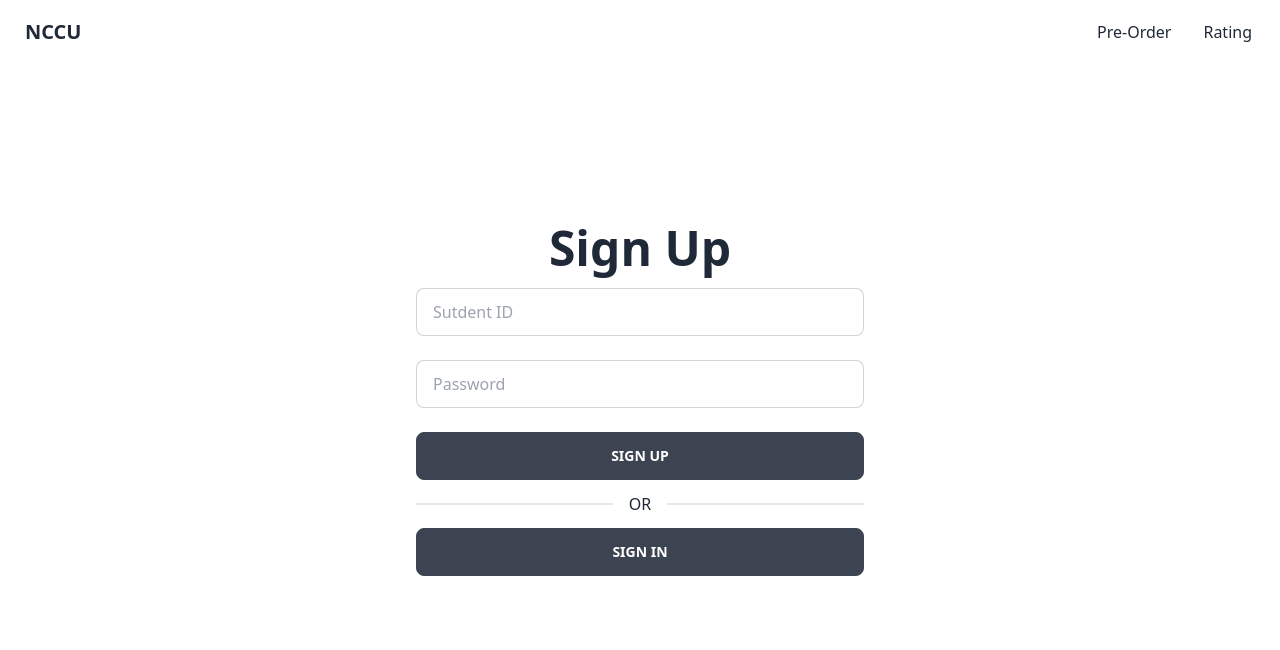
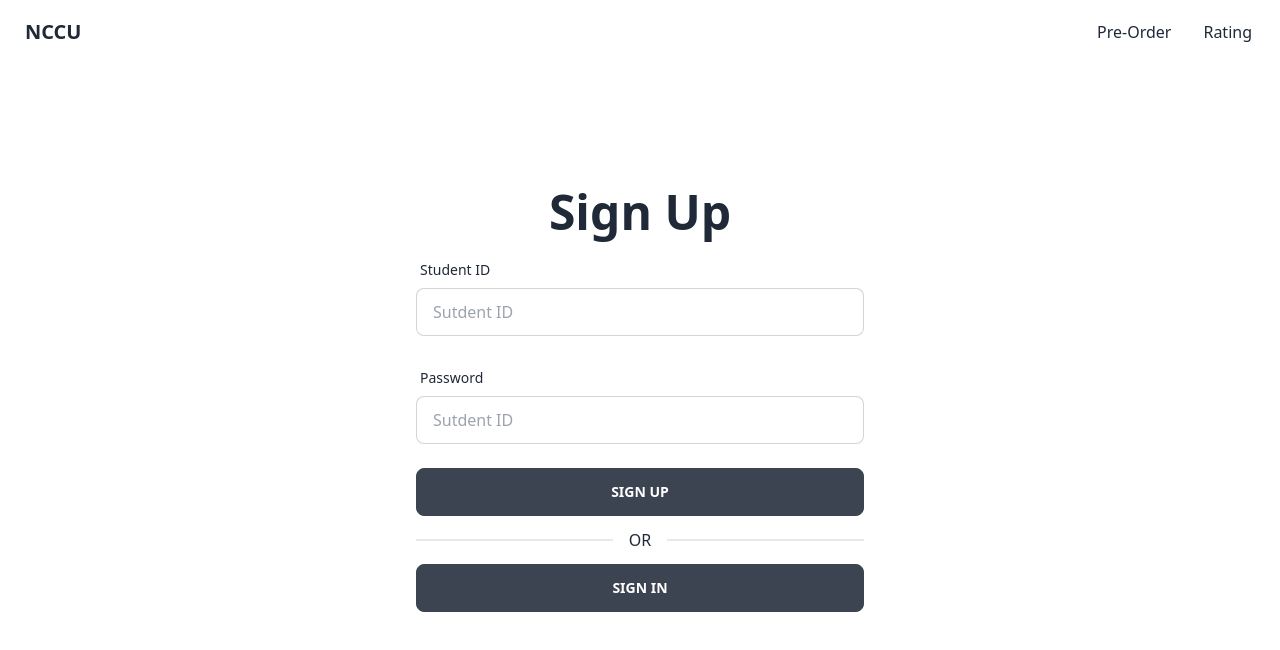
Before and after one commit to JustinLien0805/nccu-restaurant, a Next.js app: page /signUp in a window 1280 px wide. Shown: the top 650 px of the page. Built offline with nearby package versions, Linux system fonts and the light colour scheme.

Commit message:
style form and error message

```diff
--- a/pages/index.jsx
+++ b/pages/index.jsx
@@ -55,28 +55,44 @@ export default function Home() {
           onSubmit={handleSubmit(onSubmit)}
           className="flex flex-col justify-center items-center space-y-6 w-2/3"
         >
+          <div className="form-control w-full max-w-md">
+            <label className="label">
+              <span className="label-text">Student ID</span>
+            </label>
             <input
               type="text"
               placeholder="Sutdent ID"
-            className="input input-bordered w-full max-w-md"
+              className="input input-bordered w-full"
               {...register("studentId", { required: true })}
             />
             {errors.studentId && (
-            <p className="text-red-500 w-full text-right">
+              <label className="label">
+                <span className="label-text-alt text-red-500 w-full text-right">
                   this field is required
-            </p>
+                </span>
+              </label>
             )}
+          </div>
+
+          <div className="form-control w-full max-w-md">
+            <label className="label">
+              <span className="label-text">Password</span>
+            </label>
             <input
               type="text"
-            placeholder="Password"
-            className="input input-bordered w-full max-w-md"
+              placeholder="Sutdent ID"
+              className="input input-bordered w-full"
               {...register("password", { required: true })}
             />
             {errors.password && (
-            <p className="text-red-500 w-full text-right">
+              <label className="label">
+                <span className="label-text-alt text-red-500 w-full text-right">
                   this field is required
-            </p>
+                </span>
+              </label>
             )}
+          </div>
+
           {error && <p className="text-red-500">{error}</p>}
 
           <div className="flex flex-col w-full border-opacity-50 max-w-md items-center justify-center">
--- a/pages/order/index.jsx
+++ b/pages/order/index.jsx
@@ -4,27 +4,36 @@ import MenuCard from "../../components/MenuCard";
 import { dateStr } from "../../utils/getDate";
 import { prisma } from "../../lib/prisma";
 import axios from "axios";
-
+import Loader from "../../components/Loader";
+import { useRouter } from "next/router";
 const Order = ({ dishes }) => {
   const [chooseDish, setChooseDish] = useState(false);
-
+  const [loading, setLoading] = useState(false);
+  const route = useRouter();
   // no main dish
   const handleOrder = async () => {
     try {
+      setLoading(true);
       const token = localStorage.getItem("token");
       const res = await axios.post("/api/order", {
         date: dateStr,
         Dish_id: 2,
         token,
       });
+      if (res) {
+        alert("Order Success");
+        setLoading(false);
+      }
     } catch (err) {
       console.log(err);
+      setLoading(false);
       alert("Please login first");
       route.push("/");
     }
   };
   return (
-    <div className="flex flex-col min-h-screen ">
+    <div className="flex flex-col min-h-screen relative">
+      {loading && <Loader />}
       <Navbar />
       <div className="flex flex-col justify-center items-center p-6 space-y-6 mt-20">
         <h2 className="text-4xl font-bold w-full text-left">
--- a/pages/signUp/index.jsx
+++ b/pages/signUp/index.jsx
@@ -48,28 +48,44 @@ export default function SignUp() {
           onSubmit={handleSubmit(onSubmit)}
           className="flex flex-col justify-center items-center space-y-6 w-2/3"
         >
+          <div className="form-control w-full max-w-md">
+            <label className="label">
+              <span className="label-text">Student ID</span>
+            </label>
             <input
               type="text"
               placeholder="Sutdent ID"
-            className="input input-bordered w-full max-w-md"
+              className="input input-bordered w-full"
               {...register("studentId", { required: true })}
             />
             {errors.studentId && (
-            <p className="text-red-500 w-full text-right">
+              <label className="label">
+                <span className="label-text-alt text-red-500 w-full text-right">
                   this field is required
-            </p>
+                </span>
+              </label>
             )}
+          </div>
+
+          <div className="form-control w-full max-w-md">
+            <label className="label">
+              <span className="label-text">Password</span>
+            </label>
             <input
               type="text"
-            placeholder="Password"
-            className="input input-bordered w-full max-w-md"
+              placeholder="Sutdent ID"
+              className="input input-bordered w-full"
               {...register("password", { required: true })}
             />
             {errors.password && (
-            <p className="text-red-500 w-full text-right">
+              <label className="label">
+                <span className="label-text-alt text-red-500 w-full text-right">
                   this field is required
-            </p>
+                </span>
+              </label>
             )}
+          </div>
+
           {error && <p className="text-red-500">{error}</p>}
 
           <div className="flex flex-col w-full border-opacity-50 max-w-md items-center justify-center">
```
Lines whose indentation alone changed are shown as unchanged.
